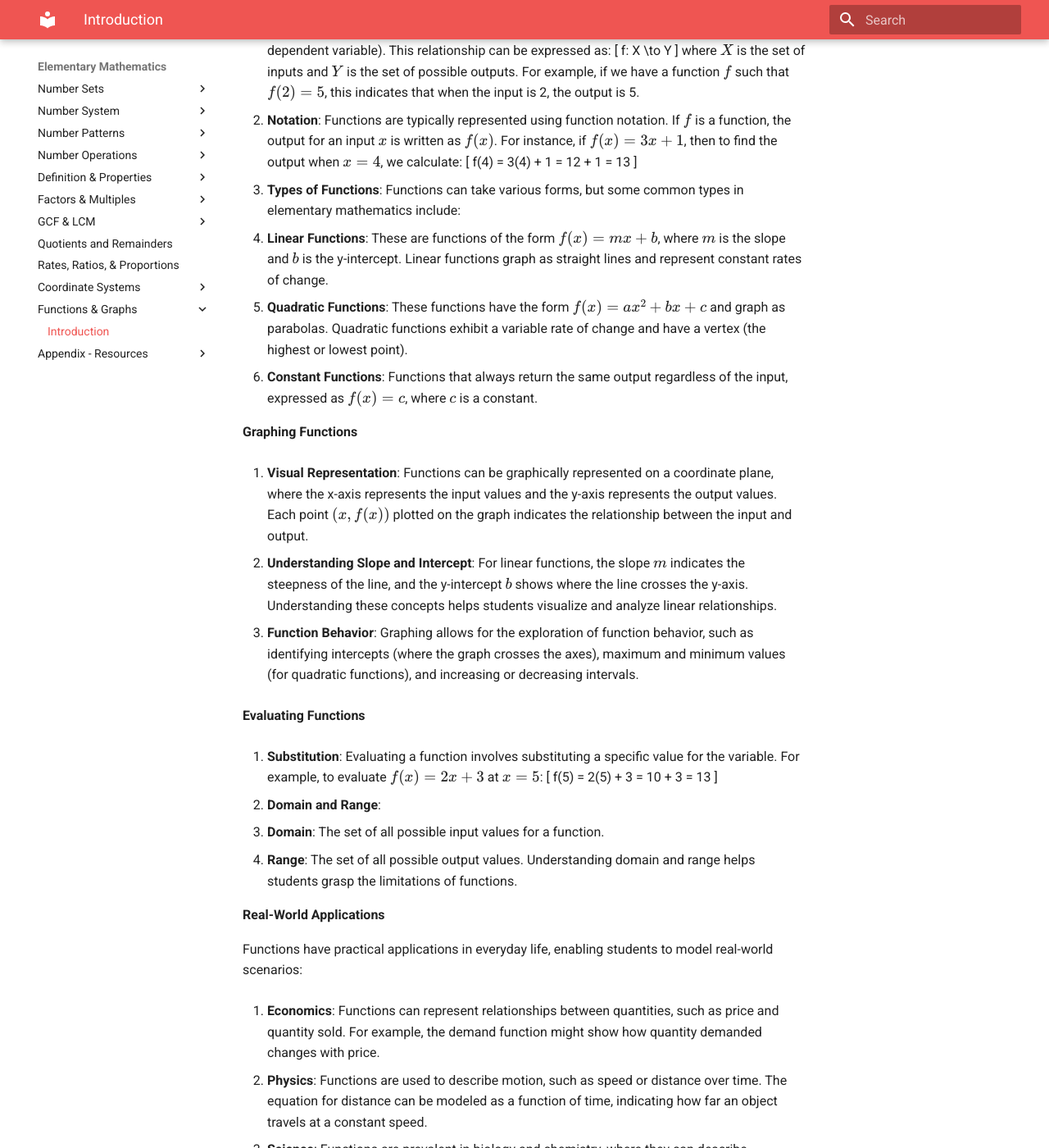
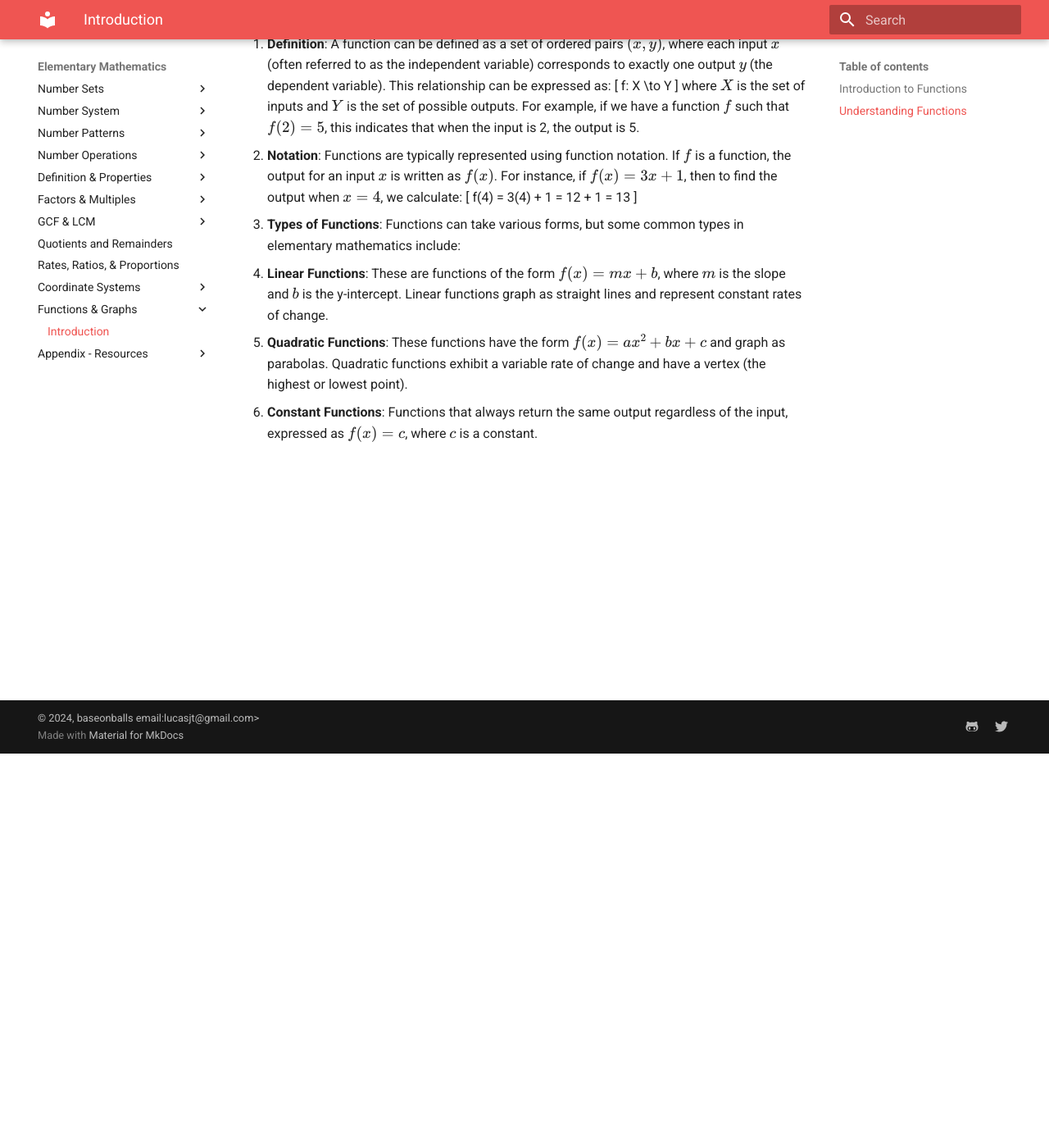
Before and after one commit to baseonballs/mpower-sitedocs, an MkDocs documentation site: the page built from site-docs/mathematics/elem/core-concepts/functions-graphs/index.md, in a window 1280 px wide and 1400 px high, scrolled down 481 px. Shown: the whole window at 82% size. Built offline with MkDocs 1.6.1 and Material for MkDocs 9.7.7, drawn with Linux system fonts in a browser that asks for light colours; formulas are drawn with MathJax 3; some of the changed text lies outside the part shown.

Commit message:
formatting of functions and graphs.

```diff
--- a/site-docs/mathematics/elem/core-concepts/functions-graphs/index.md
+++ b/site-docs/mathematics/elem/core-concepts/functions-graphs/index.md
@@ -1,10 +1,10 @@
 # Discourse on Functions in Elementary Mathematics
 
-**Introduction to Functions**
+## **Introduction to Functions**
 
 In elementary mathematics, the concept of a function is foundational and essential for understanding relationships between numbers and quantities. A function is a special rule or relationship that assigns each input exactly one output. This one-to-one relationship is what distinguishes functions from other types of relations.
 
-**Understanding Functions**
+## **Understanding Functions**
 
 1. **Definition**:
    A function can be defined as a set of ordered pairs \((x, y)\), where each input \(x\) (often referred to as the independent variable) corresponds to exactly one output \(y\) (the dependent variable). This relationship can be expressed as:
@@ -24,48 +24,3 @@
    - **Linear Functions**: These are functions of the form \(f(x) = mx + b\), where \(m\) is the slope and \(b\) is the y-intercept. Linear functions graph as straight lines and represent constant rates of change.
    - **Quadratic Functions**: These functions have the form \(f(x) = ax^2 + bx + c\) and graph as parabolas. Quadratic functions exhibit a variable rate of change and have a vertex (the highest or lowest point).
    - **Constant Functions**: Functions that always return the same output regardless of the input, expressed as \(f(x) = c\), where \(c\) is a constant.
-
-**Graphing Functions**
-
-1. **Visual Representation**:
-   Functions can be graphically represented on a coordinate plane, where the x-axis represents the input values and the y-axis represents the output values. Each point \((x, f(x))\) plotted on the graph indicates the relationship between the input and output.
-
-2. **Understanding Slope and Intercept**:
-   For linear functions, the slope \(m\) indicates the steepness of the line, and the y-intercept \(b\) shows where the line crosses the y-axis. Understanding these concepts helps students visualize and analyze linear relationships.
-
-3. **Function Behavior**:
-   Graphing allows for the exploration of function behavior, such as identifying intercepts (where the graph crosses the axes), maximum and minimum values (for quadratic functions), and increasing or decreasing intervals.
-
-**Evaluating Functions**
-
-1. **Substitution**:
-   Evaluating a function involves substituting a specific value for the variable. For example, to evaluate \(f(x) = 2x + 3\) at \(x = 5\):
-   \[
-   f(5) = 2(5) + 3 = 10 + 3 = 13
-   \]
-
-2. **Domain and Range**:
-   - **Domain**: The set of all possible input values for a function.
-   - **Range**: The set of all possible output values. Understanding domain and range helps students grasp the limitations of functions.
-
-**Real-World Applications**
-
-Functions have practical applications in everyday life, enabling students to model real-world scenarios:
-
-1. **Economics**: Functions can represent relationships between quantities, such as price and quantity sold. For example, the demand function might show how quantity demanded changes with price.
-
-2. **Physics**: Functions are used to describe motion, such as speed or distance over time. The equation for distance can be modeled as a function of time, indicating how far an object travels at a constant speed.
-
-3. **Science**: Functions are prevalent in biology and chemistry, where they can describe relationships between variables, such as growth rates or concentrations.
-
-**Conclusion**
-
-Functions are a vital concept in elementary mathematics, serving as a bridge between abstract numbers and real-world applications. By understanding the definition, types, and graphical representations of functions, students gain essential skills for further mathematical study and practical problem-solving. The ability to evaluate functions and recognize their applications reinforces the importance of functions in various fields, laying a solid foundation for future mathematical concepts.
-
-**References**:
-
-Foundational references that can be used to explore functions in more detail:
-
-- **Hirsch, R. A., & McEwen, J. (2005).** *Algebra and Trigonometry*. 5th Edition. Pearson.
-- **Blitzer, R. (2014).** *Algebra and Trigonometry*. 6th Edition. Pearson.
-- **Stitz, S., & Zeager, M. (2016).** *Precalculus*. Available at: [OpenStax](https://openstax.org/books/precalculus/pages/1-introduction).
```
